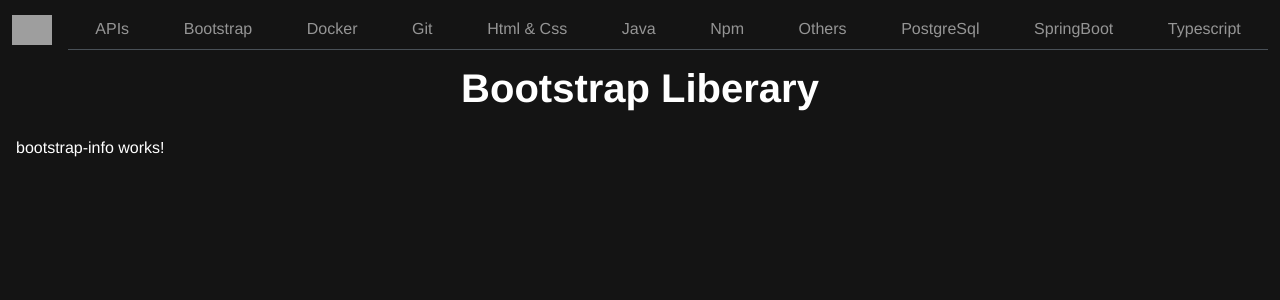
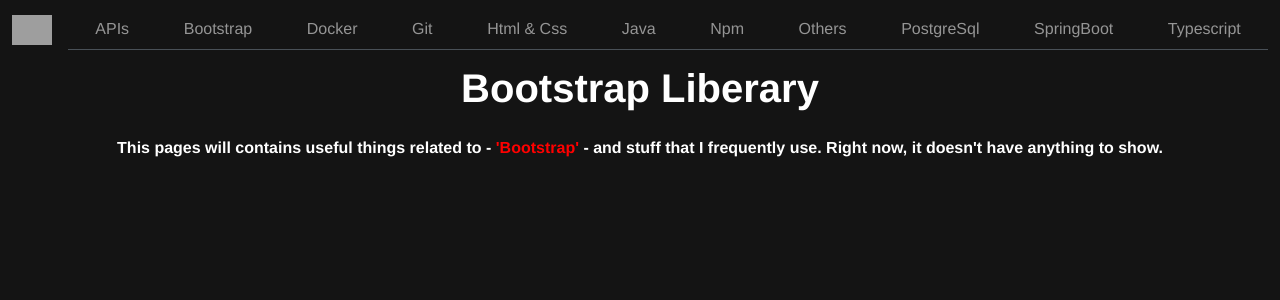
Before and after one commit to DarshanGA/Library, an Angular app: page /bootstrap in a window 1280 px wide. Shown: the top 300 px of the page. Built offline with nearby package versions, Linux system fonts and the light colour scheme; grey boxes are pictures that could not be loaded.

Commit message:
added placeholder text for empty pages, updated code block style

```diff
--- a/src/app/api/api-info/api-info.component.html
+++ b/src/app/api/api-info/api-info.component.html
@@ -1,2 +1,11 @@
 <app-page-title [titleText]="'APIs'"></app-page-title>
-<p>api-info works!</p>
+<div class="h-100 d-flex justify-content-center">
+  <span class="fw-bold">
+    This pages will contains useful things related to -
+    <span class="fw-bold text-danger"> 'APIs' </span>
+    <span>
+      - and stuff that I frequently use. Right now, it doesn't have anything to
+      show.
+    </span>
+  </span>
+</div>
--- a/src/app/bootstrap/bootstrap-info/bootstrap-info.component.html
+++ b/src/app/bootstrap/bootstrap-info/bootstrap-info.component.html
@@ -1,2 +1,11 @@
 <app-page-title [titleText]="'Bootstrap Liberary'"></app-page-title>
-<p>bootstrap-info works!</p>
+<div class="h-100 d-flex justify-content-center">
+  <span class="fw-bold">
+    This pages will contains useful things related to -
+    <span class="fw-bold text-danger"> 'Bootstrap' </span>
+    <span>
+      - and stuff that I frequently use. Right now, it doesn't have anything to
+      show.
+    </span>
+  </span>
+</div>
--- a/src/app/common/code/code.component.html
+++ b/src/app/common/code/code.component.html
@@ -1,8 +1,8 @@
-<div class="code-block rounded position-relative mt-3 mb-3">
+<div class="code-block rounded position-relative mt-3 mb-3 ps-3">
   <pre [class]="'d-flex language-' + contentType">
-        <code [class]="'language-' + contentType" appPrismHighliter >{{codeContent}}</code>
-    </pre>
-  <button class="btn copy-button" (click)="copyCodeToClipboard()">
+          <code [class]="'language-' + contentType" appPrismHighliter >{{codeContent}}</code>
+      </pre>
+  <button class="btn btn-sm copy-button" (click)="copyCodeToClipboard()">
     <i>
       <svg
         aria-hidden="true"
--- a/src/app/common/code/code.component.scss
+++ b/src/app/common/code/code.component.scss
@@ -1,10 +1,21 @@
 @import "../../../custom-scss/custom-variables";
+
+@import "bootstrap/scss/functions";
+@import "bootstrap/scss/variables";
+
+@import "bootstrap/scss/maps";
+@import "bootstrap/scss/mixins";
 
 .code-block{
 
-    background-color: $color-p6;
     height: fit-content;
-    width: 100%;
+    max-width: 65%;
+    overflow-x: auto;
+}
+
+.code-block pre{
+
+    margin: 0;
 }
 
 .copy-button{
@@ -14,3 +25,12 @@
     right: 10px;
     background-color: $color-p3;
 }
+
+@include media-breakpoint-down (lg) {
+
+    .code-block{
+
+        max-width: 100%;
+        font-size: small;
+    }
+}
--- a/src/app/docker/docker-info/docker-info.component.html
+++ b/src/app/docker/docker-info/docker-info.component.html
@@ -1,2 +1,11 @@
 <app-page-title [titleText]="'Docker'"></app-page-title>
-<p>docker-info works!</p>
+<div class="h-100 d-flex justify-content-center">
+  <span class="fw-bold">
+    This pages will contains useful things related to -
+    <span class="fw-bold text-danger"> 'Docker' </span>
+    <span>
+      - and stuff that I frequently use. Right now, it doesn't have anything to
+      show.
+    </span>
+  </span>
+</div>
--- a/src/app/git/git-info/git-info.component.html
+++ b/src/app/git/git-info/git-info.component.html
@@ -1,7 +1,7 @@
 <app-page-title [titleText]="'Git'"></app-page-title>
 <div class="h-100 d-flex justify-content-center">
   <span class="fw-bold">
-    This pages will contains things that are useful in terms of -
+    This pages will contains useful things related to -
     <span class="fw-bold text-danger"> 'Git' </span>
     <span>
       - and stuff that I frequently use. Right now, it doesn't have anything to
--- a/src/app/html-css/html-css-info/html-css-info.component.html
+++ b/src/app/html-css/html-css-info/html-css-info.component.html
@@ -1,2 +1,11 @@
 <app-page-title [titleText]="'HTML and CSS'"></app-page-title>
-<p>html-css-info works!</p>
+<div class="h-100 d-flex justify-content-center">
+  <span class="fw-bold">
+    This pages will contains useful things related to -
+    <span class="fw-bold text-danger"> 'Html & Css' </span>
+    <span>
+      - and stuff that I frequently use. Right now, it doesn't have anything to
+      show.
+    </span>
+  </span>
+</div>
--- a/src/app/npm/npm-info/npm-info.component.html
+++ b/src/app/npm/npm-info/npm-info.component.html
@@ -1,2 +1,11 @@
 <app-page-title [titleText]="'Npm'"></app-page-title>
-<p>npm-info works!</p>
+<div class="h-100 d-flex justify-content-center">
+  <span class="fw-bold">
+    This pages will contains useful things related to -
+    <span class="fw-bold text-danger"> 'Npm' </span>
+    <span>
+      - and stuff that I frequently use. Right now, it doesn't have anything to
+      show.
+    </span>
+  </span>
+</div>
--- a/src/app/postgresql/postgresql-info/postgresql-info.component.html
+++ b/src/app/postgresql/postgresql-info/postgresql-info.component.html
@@ -1,2 +1,11 @@
 <app-page-title [titleText]="'PostgreSql'"></app-page-title>
-<p>postgresql-info works!</p>
+<div class="h-100 d-flex justify-content-center">
+  <span class="fw-bold">
+    This pages will contains useful things related to -
+    <span class="fw-bold text-danger"> 'PostgreSql' </span>
+    <span>
+      - and stuff that I frequently use. Right now, it doesn't have anything to
+      show.
+    </span>
+  </span>
+</div>
--- a/src/app/springboot/springboot-info/springboot-info.component.html
+++ b/src/app/springboot/springboot-info/springboot-info.component.html
@@ -1,2 +1,11 @@
 <app-page-title [titleText]="'Springboot'"></app-page-title>
-<p>springboot-info works!</p>
+<div class="h-100 d-flex justify-content-center">
+  <span class="fw-bold">
+    This pages will contains useful things related to -
+    <span class="fw-bold text-danger"> 'Springboot' </span>
+    <span>
+      - and stuff that I frequently use. Right now, it doesn't have anything to
+      show.
+    </span>
+  </span>
+</div>
--- a/src/app/typescript/typescript-info/typescript-info.component.html
+++ b/src/app/typescript/typescript-info/typescript-info.component.html
@@ -1,2 +1,11 @@
 <app-page-title [titleText]="'Typescript'"></app-page-title>
-<p>typescript-info works!</p>
+<div class="h-100 d-flex justify-content-center">
+  <span class="fw-bold">
+    This pages will contains useful things related to -
+    <span class="fw-bold text-danger"> 'Typescript' </span>
+    <span>
+      - and stuff that I frequently use. Right now, it doesn't have anything to
+      show.
+    </span>
+  </span>
+</div>
--- a/src/assets/data/app-data.json
+++ b/src/assets/data/app-data.json
@@ -45,5 +45,22 @@
       "contentType": "java",
       "content": "//We can use the enum types as usual\nprivate QRErrorCorrectionLevel correctionLevel = QRErrorCorrectionLevel.LOW;\n\n//And if we want to retrive the value associated with it, we can do something like this\ncorrectionLevel.getErrorCorrectionId();\n//or\nQRErrorCorrectionLevel.HIGH.getErrorCorrectionId()"
     }
+  ],
+  "others":[
+    {
+      "contentId": 1,
+      "contentType": "link",
+      "content": "https://civitai.com/models/120096/pixel-art-xl"
+    },
+    {
+      "contentId": 2,
+      "contentType": "link",
+      "content": "https://youtu.be/zEfBPmPDUVc?si=zw2hMSF4Ia-pnRUC / https://www.sloyd.ai/ / https://www.meshy.ai/features/ai-animation-generator"
+    },
+    {
+      "contentId": 3,
+      "contentType": "",
+      "content": ""
+    }
   ]
 }
```
